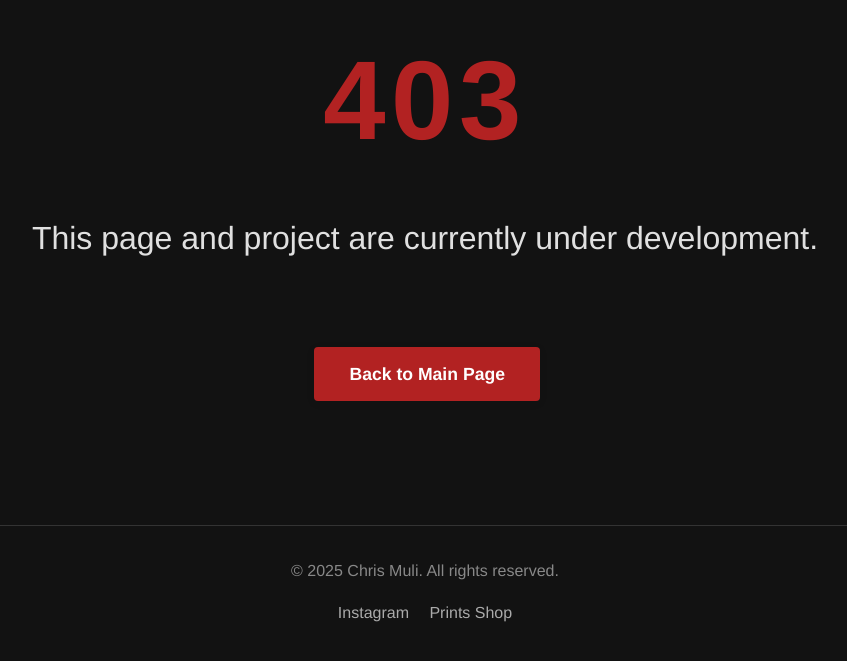
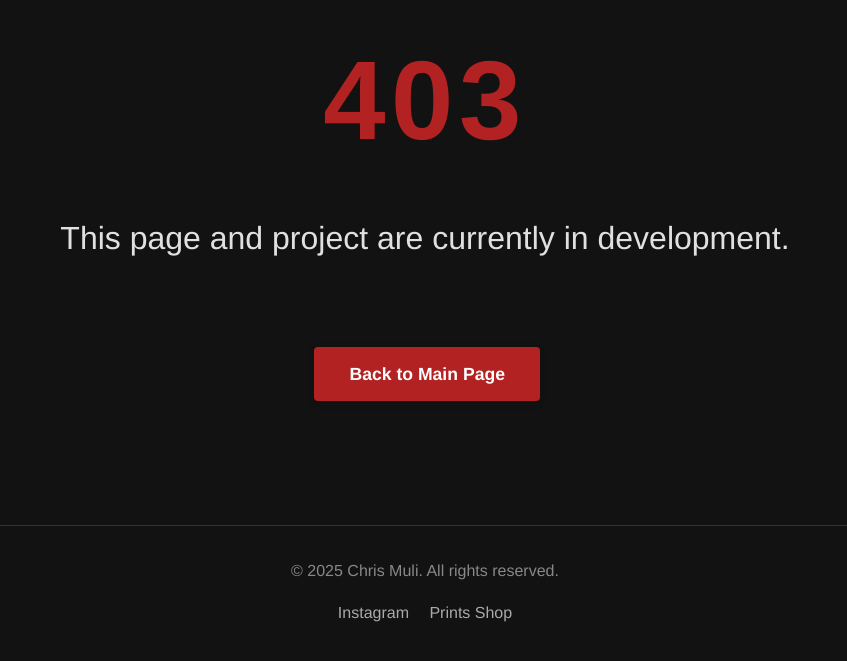
Before and after one commit to mulichris/site, a plain HTML site: page under-construction.html in a window 1280 px wide. Shown: the part 101-762 px from the top of the page, without its empty margins (215-1062 px from the left). Drawn offline with Linux system fonts and the light colour scheme.

Commit message:
Update under-construction.html

```diff
--- a/under-construction.html
+++ b/under-construction.html
@@ -53,7 +53,7 @@
         <main>
             <div class="error-container">
                 <div class="error-code">403</div>
-                <div class="error-message">This page and project are currently under development.</div>
+                <div class="error-message">This page and project are currently in development.</div>
                 <a href="#" class="error-link"></a>
                 <a href="index.html" class="back-home-btn">Back to Main Page</a>
             </div>
```
